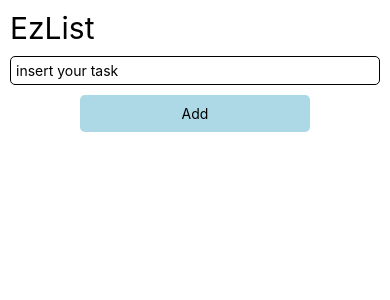
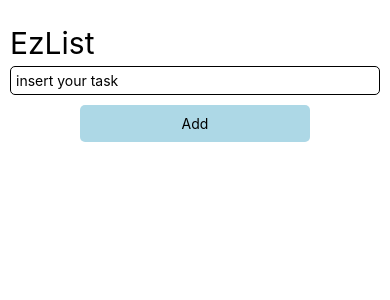
Before and after one commit to lima8002/EzList, a React Native app: screen / in a window 390 px wide. Shown: the top 300 px of the page. Built offline with nearby package versions, Linux system fonts and the light colour scheme.

Commit message:
List implemented

```diff
--- a/App.js
+++ b/App.js
@@ -1,44 +1,91 @@
 import { StatusBar } from 'expo-status-bar'
-import React from 'react'
-import { StyleSheet, Text, TextInput, SafeAreaView, TouchableOpacity, FlatList } from 'react-native'
+import React, { Component } from 'react'
+import { StyleSheet, Text, TextInput, SafeAreaView, TouchableOpacity, FlatList, View } from 'react-native'
 
-export default function App() {
+
+// Importing component item
+import {Item} from './components/Item'
+
+export default class App extends Component {
+
+  // create state to save the task
+  state = {
+    taskText: ''
+  }
+
+  // array to store data
+  taskData = []
+
+  // return the main screen
+  render() {
     return (
       <SafeAreaView>
+        <View style={styles.main}>
           <Text style={styles.title}>EzList</Text>
-      <TextInput style={styles.textInput} placeholder='insert your task' />
-      <TouchableOpacity style={styles.addButton}>
+          <TextInput style={styles.textInput} placeholder='insert your task'
+                     onChangeText={text => this.setState({taskText: text})} />
+        </View>
+        <View>
+          <TouchableOpacity style={styles.addButton} onPress={this.addItem}>
             <Text>Add</Text>
           </TouchableOpacity>
+        </View>
+        <FlatList
+          data={this.taskData}
+          renderItem={this.renderList}
+          keyExtractor={item => item.id}
+          extraData={this.state.taskText}
+        />
         <StatusBar style="auto" />
       </SafeAreaView>
     )
   }
 
+  renderList = ({item}) => (
+    <Item task_name={item.task_name}/>
+  )
+
+  addItem = () => {
+    if(this.state.taskText == '') {
+      return
+    }
+    console.log('aqui')
+    // create variables to store itemId and listItem
+    let itemId = new Date().getTime().toString()
+    let taskItem = {
+      id: itemId,
+      task_name: this.state.taskText,
+    }
+
+    // push to list
+    this.taskData.push(taskItem)
+
+    // return new state
+    this.setState({taskText:''})
+  }
+}
+
+
+
 const styles = StyleSheet.create({
-  container: {
-    flex: 1,
-    backgroundColor: '#fff',
-    alignItems: 'center',
-    justifyContent: 'center',
+  main: {
+    margin: 10,
+    marginTop: 25
   },
   title:{
-    padding:10,
     fontSize: 30,
+    marginBottom: 5,
   },
   textInput: {
-    marginHorizontal: 10,
     borderWidth: 1,
     borderRadius: 5,
-    padding: 5,
-
+    padding: 5
   },
   addButton: {
     alignItems: 'center',
     backgroundColor:'lightblue',
     padding:10,
     marginHorizontal:80,
-    marginTop:10,
     borderRadius:5,
   }
 })
--- /dev/null
+++ b/components/Item.js
@@ -0,0 +1,14 @@
+import React from 'react'
+import {Text, View, StyleSheet} from 'react-native'
+
+export const Item = (props) => {
+    return (
+        <View>
+            <Text>{props.task_name}</Text>
+        </View>
+    )
+}
+
+const styles = StyleSheet.create({
+
+})
```
Lines whose indentation alone changed are shown as unchanged.
